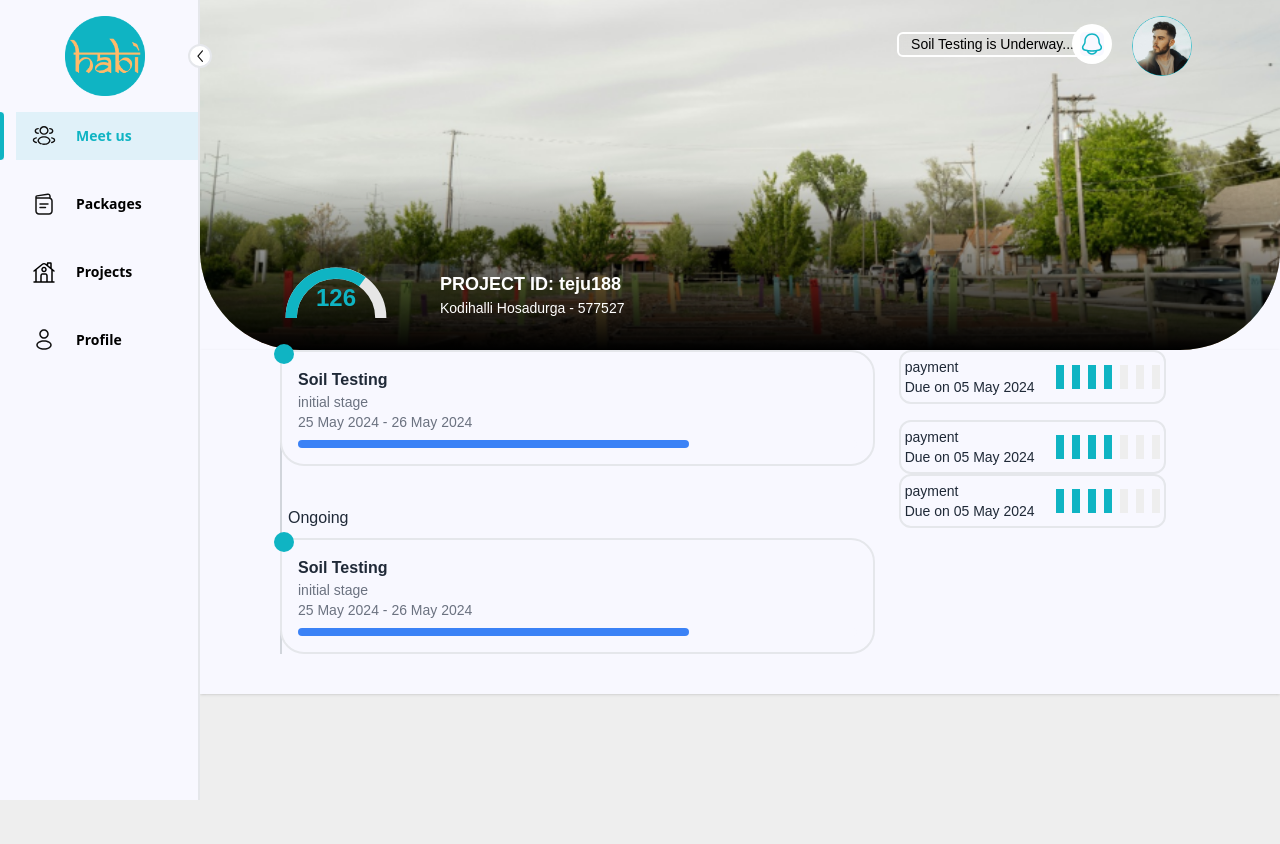
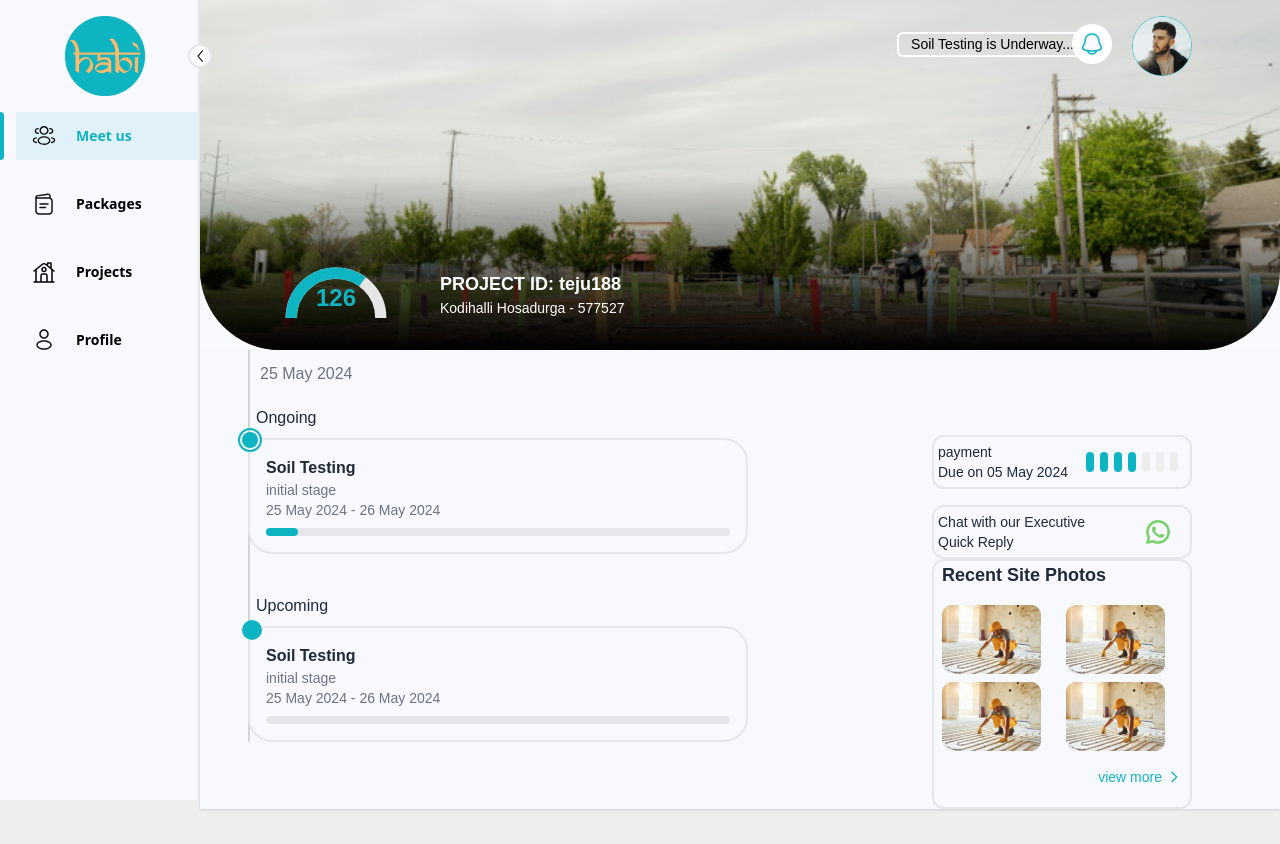
Before and after one commit to tejudharanesh/teju_habi, a React (Vite) app in the folder client/: page / in a window 1280 px wide. Built offline with nearby package versions, Linux system fonts and the light colour scheme.

Commit message:
implemented whatsapp chat feature

```diff
--- a/client/src/components/Client_homepage/Page1.jsx
+++ b/client/src/components/Client_homepage/Page1.jsx
@@ -9,12 +9,12 @@ function Page1() {
     <div className="relative w-full">
       {/* Background Image with Gradient Overlay */}
       <div
-        className="relative inset-0 bg-cover bg-center w-full h-[350px]  rounded-b-[20px] md:rounded-b-[100px]"
+        className="relative inset-0 bg-cover bg-center w-full h-[350px]  rounded-b-[40px] md:rounded-b-[80px]"
         style={{
           backgroundImage: `url(${home})`,
         }}
       >
-        <div className="absolute inset-0 bg-gradient-to-t from-black via-transparent to-transparent rounded-b-[20px] md:rounded-b-[100px]"></div>
+        <div className="absolute inset-0 bg-gradient-to-t from-black via-transparent to-transparent rounded-b-[40px] md:rounded-b-[80px]"></div>
 
         {/* Content on top of the image */}
 
--- a/client/src/components/Client_homepage/Page2.jsx
+++ b/client/src/components/Client_homepage/Page2.jsx
@@ -1,12 +1,19 @@
-import React from "react";
+import React, { useState } from "react";
 import whatsapp from "../../assets/images/Whatsapp.png";
+import site from "../../assets/images/site.png";
+
 import PaymentBar from "./PaymentBar";
 
 function Page2() {
+  const [isExpanded, setIsExpanded] = useState(false);
+
+  const toggleExpand = () => {
+    setIsExpanded(!isExpanded);
+  };
   return (
     <div>
-      <div className="md:px-16 bg-layoutColor h-full">
-        <div className="text-gray-500 mb-3 ml-3 md:hidden">25 May 2024</div>
+      <div className="md:px-12 lg:px-18 bg-layoutColor h-full">
+        <div className="text-gray-500 m-5 md:hidden ">25 May 2024</div>
 
         <div className="flex flex-col md:flex-row">
           {/* Payment and Chat for small screens */}
@@ -28,45 +35,93 @@ function Page2() {
           </div>
 
           {/* Left Panel */}
-          <div className="flex-1 pr-3 md:pr-6 pl-4">
-            {/* Date and Timeline */}
-
+          <div className="flex-1 pr-3 pl-6 md:pl-0">
             <div className="relative">
               <div className="absolute top-0 left-0 h-full border-l-2 border-gray-300"></div>
+              <div className="text-gray-500 m-3 hidden md:inline-block">
+                25 May 2024
+              </div>
 
               {/* Ongoing Section */}
               <div className="mb-10">
+                <p className="p-2">Ongoing</p>
+
                 <div>
-                  <div className="relative bg-layoutColor p-4 rounded-3xl rounded-tl-none border-2 ">
+                  <div
+                    onClick={toggleExpand}
+                    className="relative bg-layoutColor p-4 rounded-3xl rounded-tl-none border-2 md:w-[300px] lg:w-[500px]"
+                  >
                     <h3 className="font-bold text-gray-800">Soil Testing</h3>
                     <p className="text-sm text-gray-500">initial stage</p>
                     <p className="text-sm text-gray-500">
                       25 May 2024 - 26 May 2024
                     </p>
-                    <div className="h-2 bg-layoutColor rounded-full mt-2">
+                    <div className="h-2 bg-gray-200 rounded-full mt-2">
                       <div
-                        className="h-2 bg-blue-500 rounded-full"
-                        style={{ width: "70%" }}
+                        className="h-2 bg-primary rounded-full"
+                        style={{ width: "7%" }}
                       ></div>
                     </div>
-                    <div className="flex items-center absolute -top-2 -left-2">
-                      <div className="w-5 h-5 bg-primary rounded-full"></div>
+                    <div className="flex items-center absolute -top-3 -left-3 rounded-full border-2 border-primary p-0.5">
+                      <div className="w-4 h-4 bg-primary rounded-full"></div>
                     </div>
+                    {isExpanded && (
+                      <div>
+                        <div className="">
+                          <img
+                            src={site}
+                            alt="Site Photo 1"
+                            className="w-[90px] h-[69px] object-cover rounded-lg inline-block"
+                          />
+                          <img
+                            src={site}
+                            alt="Site Photo 1"
+                            className="w-[90px] h-[69px] object-cover rounded-lg inline-block m-2"
+                          />
+                          <img
+                            src={site}
+                            alt="Site Photo 1"
+                            className="w-[90px] h-[69px] object-cover rounded-lg inline-block"
+                          />
+                        </div>
+                        <div class="mt-4 text-right">
+                          <a
+                            href="#"
+                            class="text-sm text-primary font-medium flex items-center justify-end"
+                          >
+                            view more
+                            <svg
+                              class="w-4 h-4 ml-1"
+                              fill="none"
+                              stroke="currentColor"
+                              stroke-width="2"
+                              viewBox="0 0 24 24"
+                            >
+                              <path
+                                stroke-linecap="round"
+                                stroke-linejoin="round"
+                                d="M9 5l7 7-7 7"
+                              ></path>
+                            </svg>
+                          </a>
+                        </div>
+                      </div>
+                    )}
                   </div>
                 </div>
               </div>
               <div className="mb-10">
-                <p className="m-2">Ongoing</p>
-                <div className="relative bg-layoutColor p-4 rounded-3xl rounded-tl-none border-2 ">
+                <p className="m-2">Upcoming</p>
+                <div className="relative bg-layoutColor p-4 rounded-3xl rounded-tl-none border-2 md:w-[300px] lg:w-[500px]">
                   <h3 className="font-bold text-gray-800">Soil Testing</h3>
                   <p className="text-sm text-gray-500">initial stage</p>
                   <p className="text-sm text-gray-500">
                     25 May 2024 - 26 May 2024
                   </p>
-                  <div className="h-2 bg-layoutColor rounded-full mt-2">
+                  <div className="h-2 bg-gray-200 rounded-full mt-2">
                     <div
-                      className="h-2 bg-blue-500 rounded-full"
-                      style={{ width: "70%" }}
+                      className="h-2 bg-primary rounded-full"
+                      style={{ width: "0%" }}
                     ></div>
                   </div>
                   <div className="flex items-center absolute -top-2 -left-2">
@@ -80,8 +135,8 @@ function Page2() {
           </div>
 
           {/* Payment and Chat for medium and larger screens */}
-          <div className="hidden md:block md:w-1/3">
-            <div className="w-[267px] h-[54px] border-2 flex justify-between items-center rounded-xl p-1 mb-4">
+          <div className="hidden md:block mt-[85px] mr-7 lg:mr-10">
+            <div className="w-[260px] h-[54px] border-2 flex justify-between items-center rounded-xl p-1 mb-4">
               <div>
                 <p className="text-sm">payment</p>
                 <p className="text-sm">Due on 05 May 2024</p>
@@ -91,23 +146,60 @@ function Page2() {
               </div>
             </div>
 
-            <div className="w-[267px] h-[54px] border-2 flex justify-between items-center rounded-xl p-1">
+            <div className="w-[260px] h-[54px] border-2 flex justify-between items-center rounded-xl p-1">
               <div>
-                <p className="text-sm">payment</p>
-                <p className="text-sm">Due on 05 May 2024</p>
+                <p className="text-sm">Chat with our Executive</p>
+                <p className="text-sm">Quick Reply</p>
               </div>
               <div>
-                <PaymentBar completed={4} />
+                <img src={whatsapp} alt="" className="mr-4" />
               </div>
             </div>
 
-            <div className="w-[267px] h-[54px] border-2 flex justify-between items-center rounded-xl p-1">
-              <div>
-                <p className="text-sm">payment</p>
-                <p className="text-sm">Due on 05 May 2024</p>
+            <div className="w-[260px] h-[250px] border-2 justify-between items-center rounded-xl px-2">
+              <p class="text-lg font-semibold mb-4">Recent Site Photos</p>
+              <div className="grid grid-cols-2 gap-2">
+                <img
+                  src={site}
+                  alt="Site Photo 1"
+                  className="w-[99px] h-[69px] object-cover rounded-lg"
+                />
+                <img
+                  src={site}
+                  alt="Site Photo 1"
+                  className="w-[99px] h-[69px] object-cover rounded-lg"
+                />
+                <img
+                  src={site}
+                  alt="Site Photo 1"
+                  className="w-[99px] h-[69px] object-cover rounded-lg"
+                />
+                <img
+                  src={site}
+                  alt="Site Photo 1"
+                  className="w-[99px] h-[69px] object-cover rounded-lg"
+                />
               </div>
-              <div>
-                <PaymentBar completed={4} />
+              <div class="mt-4 text-right">
+                <a
+                  href="#"
+                  class="text-sm text-primary font-medium flex items-center justify-end"
+                >
+                  view more
+                  <svg
+                    class="w-4 h-4 ml-1"
+                    fill="none"
+                    stroke="currentColor"
+                    stroke-width="2"
+                    viewBox="0 0 24 24"
+                  >
+                    <path
+                      stroke-linecap="round"
+                      stroke-linejoin="round"
+                      d="M9 5l7 7-7 7"
+                    ></path>
+                  </svg>
+                </a>
               </div>
             </div>
           </div>
--- a/client/src/components/Client_homepage/PaymentBar.jsx
+++ b/client/src/components/Client_homepage/PaymentBar.jsx
@@ -3,11 +3,11 @@ import React from "react";
 function PaymentBar({ completed }) {
   const totalSegments = 7; // Assuming the bar has 6 segments
   return (
-    <div className="flex space-x-2">
+    <div className="flex space-x-1.5 mr-2">
       {Array.from({ length: totalSegments }).map((_, index) => (
         <div
           key={index}
-          className={`w-2 h-6 ${
+          className={`w-2 h-5 rounded-md ${
             index < completed ? "bg-primary" : "bg-background"
           }`}
         ></div>
```
Also changed, not shown: client/src/assets/images/site.png (added).
